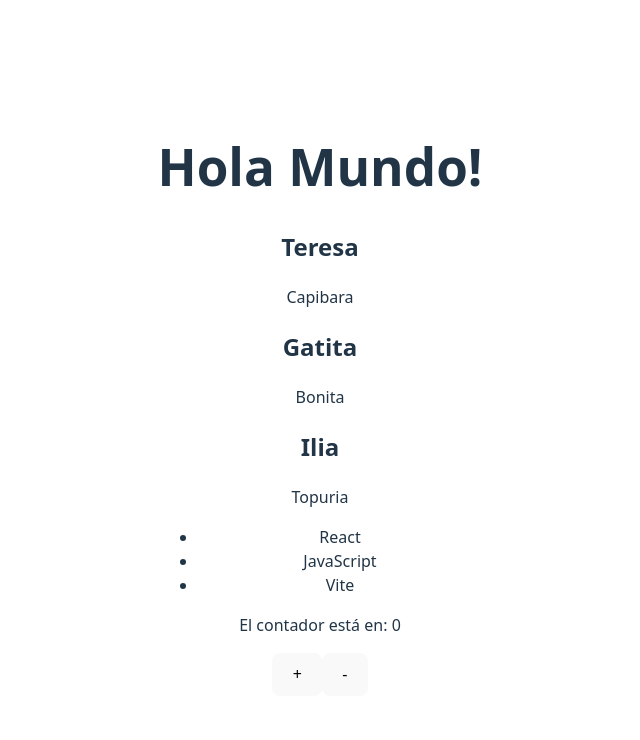
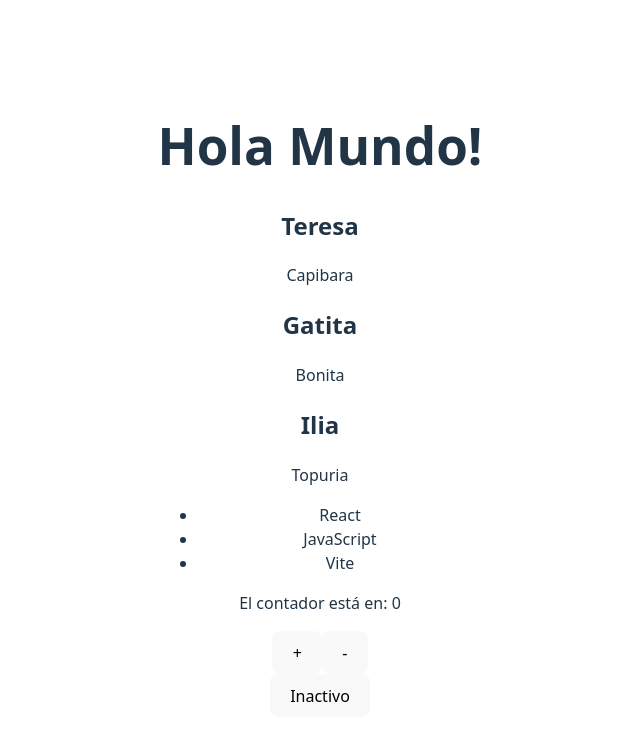
Before and after one commit to Labbbbas/curso-react, a React (Vite) app: page / in a window 1280 px wide. Shown: the top 740 px of the page, without its empty margins (320-960 px from the left). Built offline with nearby package versions, Linux system fonts and the light colour scheme.

Commit message:
ToggleButton con useState

```diff
--- a/src/App.jsx
+++ b/src/App.jsx
@@ -1,5 +1,6 @@
 import Card from './components/Card'
 import Counter from './components/Counter'
+import ToggleButton from './components/ToggleButton'
 import './App.css'
 
 function App() {
@@ -37,6 +38,8 @@
 
       <Counter />
 
+      <ToggleButton />
+
     </div>
   )
 }
--- /dev/null
+++ b/src/components/ToggleButton.jsx
@@ -0,0 +1,15 @@
+import { useState } from "react";
+
+const ToggleButton = () => {
+
+    const [isActive, setIsActive] = useState(false)
+
+    return (
+        <button onClick={() => setIsActive(!isActive)}>
+            { isActive ? 'Activo' : 'Inactivo' }
+        </button>
+
+    )
+}
+
+export default ToggleButton;
```
